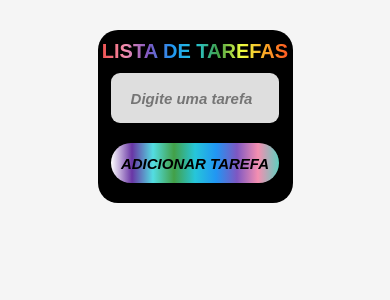
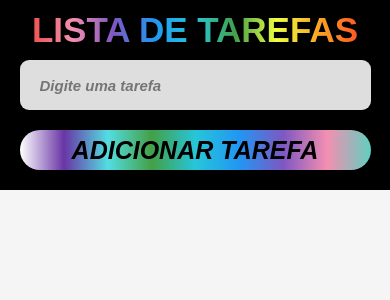
Before and after one commit to BTFitti/todo_project, a React (Vite) app: page / in a window 390 px wide. Shown: the top 300 px of the page. Built offline with nearby package versions, Linux system fonts and the light colour scheme; a web font is replaced by a local one.

Commit message:
addind responsiveness for mobile

```diff
--- a/src/App.css
+++ b/src/App.css
@@ -177,15 +177,21 @@ h1 {
 .btnDelete:hover {
   background-color: #690b086e;
 }
-@media (max-width: 412px){
-  h1{
-    font-size: 20px;
+@media (max-width: 612px){
+  .app {
+    width: 100%;
+    margin: 0;
+    border-radius: 0
   }
   .inputTask{
-    width: 20vh;
+    width: 90%;
+
+  }
+  h1{
+    font-size: 35px;
   }
   .btnRegister{
-    width: 20vh;
-    font-size: 15px;
+    width: 90%;
+    font-size: 25px;
   }
 }
```
